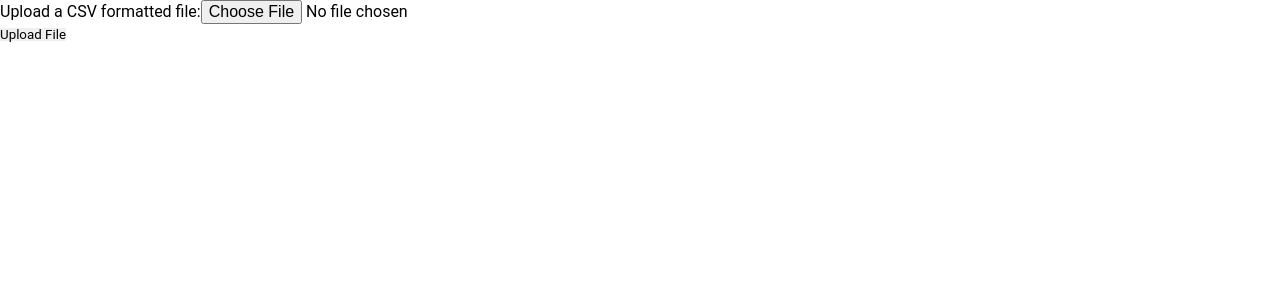
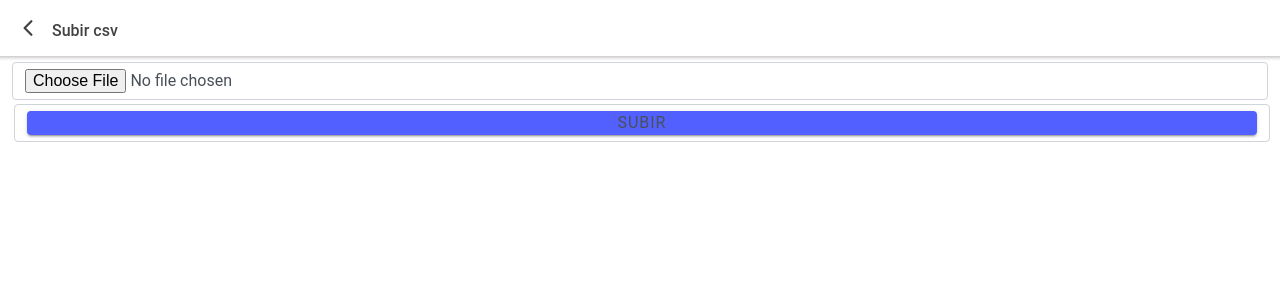
Before and after one commit to Shpm21/PROYECT-MINERA-FRONTEND, a React (Create React App) app: page /upload in a window 1280 px wide. Shown: the top 300 px of the page. Built offline with nearby package versions, Linux system fonts and the light colour scheme.

Commit message:
update a UploadCsv page

```diff
--- a/src/pages/UploadCsv/UploadCsv.tsx
+++ b/src/pages/UploadCsv/UploadCsv.tsx
@@ -1,25 +1,39 @@
+import {
+  IonBackButton,
+  IonButtons,
+  IonContent,
+  IonHeader,
+  IonPage,
+  IonRefresher,
+  IonRefresherContent,
+  IonToolbar
+} from '@ionic/react'
+import UploadCsvForm from './components/UploadCsvForm'
+
 const UploadCsv: React.FC = () => {
+  const refresh = (e: CustomEvent) => {
+    setTimeout(() => {
+      e.detail.complete()
+    }, 3000)
+  }
+
   return (
-    <>
-      <form className="form-inline">
-        <div className="form-group">
-          <label htmlFor="files">Upload a CSV formatted file:</label>
-          <input
-            type="file"
-            id="files"
-            className="form-control"
-            accept=".csv"
-            required
-          />
-        </div>
-
-        <div className="form-group">
-          <button type="submit" id="submit-file" className="btn btn-primary">
-            Upload File
-          </button>
-        </div>
-      </form>
-    </>
+    <IonPage id="admin-csv-upload-page">
+      <IonHeader>
+        <IonToolbar>
+          <IonButtons slot="start">
+            <IonBackButton defaultHref="/login" icon="chevron-back-outline" />
+          </IonButtons>
+          <h6>Subir csv</h6>
+        </IonToolbar>
+      </IonHeader>
+      <IonContent fullscreen>
+        <IonRefresher slot="fixed" onIonRefresh={refresh}>
+          <IonRefresherContent></IonRefresherContent>
+        </IonRefresher>
+        <UploadCsvForm />
+      </IonContent>
+    </IonPage>
   )
 }
 
```
